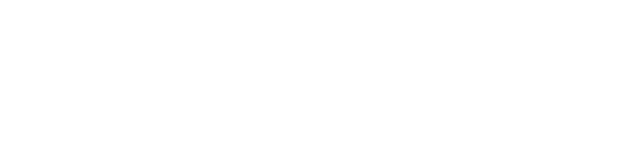
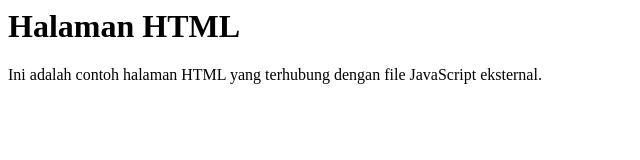
Before and after one commit to FadwaLixia99/Lixia, a plain HTML site: page index.html in a window 1280 px wide. Shown: the whole page, without its empty margins (0-640 px from the left). Drawn offline with Linux system fonts and the light colour scheme.

Commit message:
Update index.html

```diff
--- a/index.html
+++ b/index.html
@@ -1 +1,17 @@
 <script type="text/javascript" src="https://domain-anda.com/path/to/script.js"></script>
+
+<!DOCTYPE html>
+<html lang="id">
+<head>
+    <meta charset="UTF-8">
+    <meta name="viewport" content="width=device-width, initial-scale=1.0">
+    <title>Contoh HTML Terhubung dengan JS</title>
+</head>
+<body>
+    <h1>Halaman HTML</h1>
+    <p>Ini adalah contoh halaman HTML yang terhubung dengan file JavaScript eksternal.</p>
+
+    <!-- Menghubungkan JavaScript eksternal -->
+    <script src="script.js"></script>
+</body>
+</html>
```
